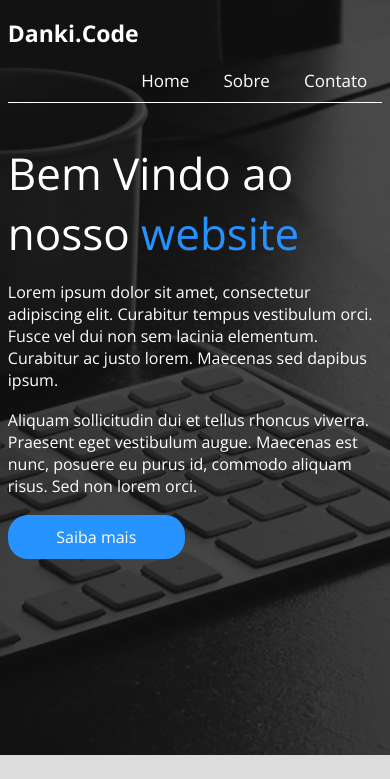
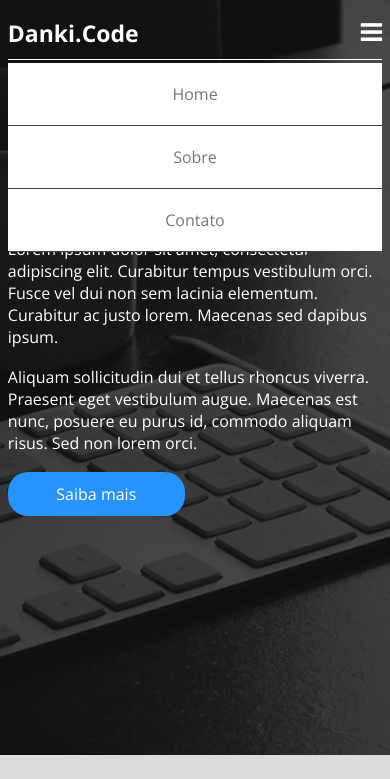
Before and after one commit to pv209/Danki-code-Projeto-06, a plain HTML site: page index.html in a window 390 px wide. Shown: the part 45-824 px from the top of the page. Drawn offline with nearby package versions, Linux system fonts and the light colour scheme.

Commit message:
menu responsivo finalizando projeto

```diff
--- a/css/style.css
+++ b/css/style.css
@@ -71,6 +71,42 @@ nav.desktop{
 	float: right;
 }
 
+nav.mobile{
+	display: none;
+	float: right;
+}
+
+nav.mobile > i {
+	position: relative;
+	top: 23px;
+	cursor: pointer;
+	font-size: 25px;
+	color: white;
+}
+
+nav.mobile a{
+	display: block;
+	text-decoration: none;
+	color: #777;
+}
+
+nav.mobile ul{
+	z-index: 2;
+	display: block;
+	position:absolute;
+	left: 0;
+	top:93px;
+	background: white;
+	width: 100%;
+	list-style-type: none;
+}
+
+nav.mobile li{
+	font-weight: lighter;
+	border-bottom: 1px solid #444;
+	text-align: center;
+	padding: 20px 0;
+}
 
 nav.desktop ul{
 	list-style-type: none;
@@ -91,7 +127,7 @@ nav.desktop a{
 
 .conteudo-header{
 	position: relative;
-	z-index: 2;
+	z-index:1;
 	max-width: 700px;
 	margin: 40px 0;
 }
@@ -353,6 +389,14 @@ section.parallax p{
 }
 
 @media screen and (max-width:768px) {
+
+	nav.desktop{
+		display: none;
+	}
+
+	nav.mobile{
+		display: block;
+	}
 	.w50{
 		width: 100%;
 		margin: 15px 0;
@@ -360,7 +404,7 @@ section.parallax p{
 
 	.time > .w50 {
 		width: 100%;
-		margin: 15px 0;
+		margin: 15px 0  ;
 	}
 	.box-planos-single{
 		width: 100%;
--- a/index.html
+++ b/index.html
@@ -29,6 +29,14 @@
 						<li><a href="">Contato</a></li>
 					</ul>
 				</nav>
+				<nav class="mobile">
+					<i class="fa fa-bars"></i>
+					<ul>
+						<li><a href="">Home</a></li>
+						<li><a href="">Sobre</a></li>
+						<li><a href="">Contato</a></li>
+					</ul>
+				</nav><!--mobile-->
 				<div class="clear"></div><!--clear-->
 			</header>
 			<div class="conteudo-header">
@@ -192,5 +200,22 @@
 		</div><!--center-->
 
 	</section><!--final-section-->
+
+	<script type="text/javascript" src="https://code.jquery.com/jquery-3.7.0.min.js"></script>
+	<script type="text/javascript">
+		$(function(){
+			$("nav.mobile i").click(function(){
+				var el = $(this).parent().find('ul');
+				if(el.is(':visible')==false){
+					el.fadeIn();
+				}else{
+					el.fadeOut();
+				}
+			})
+		})
+
+	</script>
 </body>
+
+
 </html>
```
